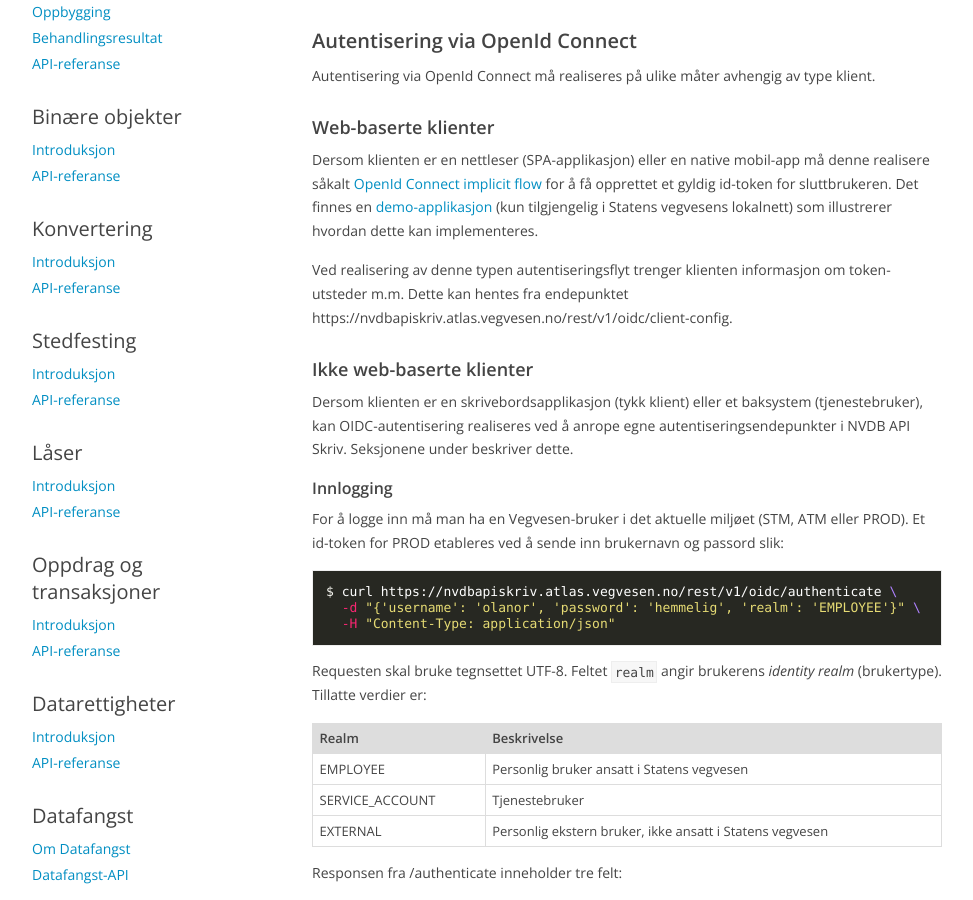
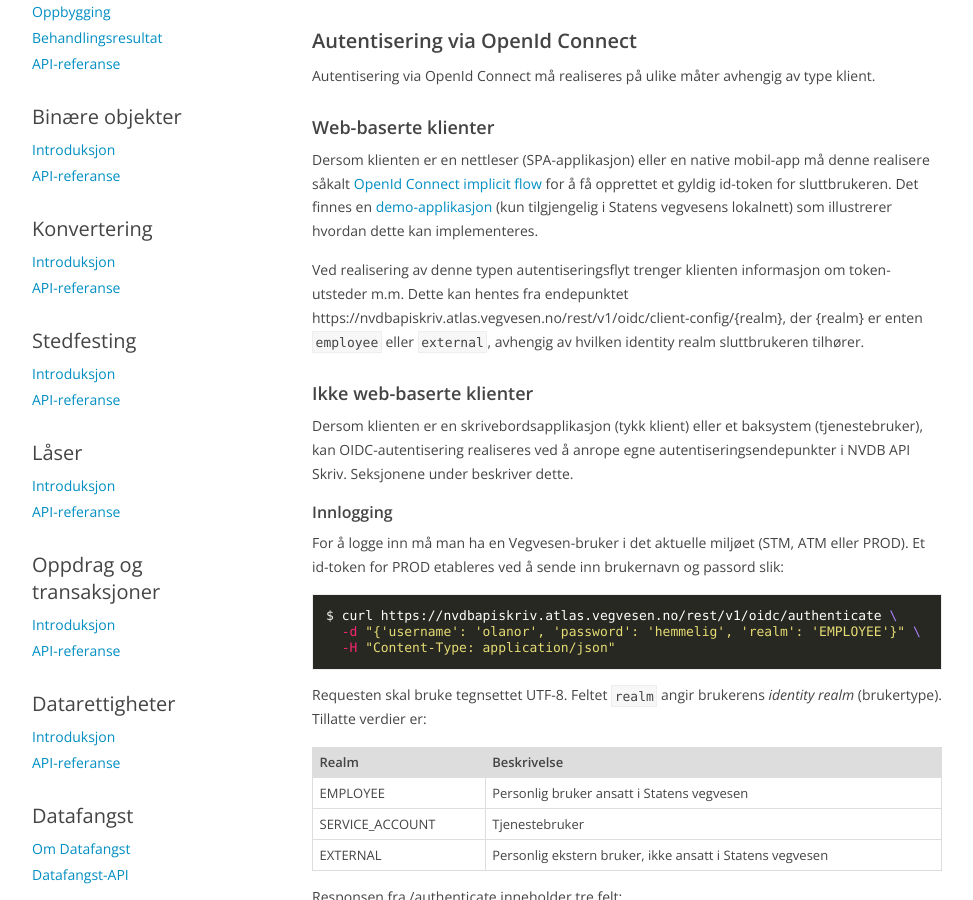
Before and after one commit to nvdb-vegdata/apiskrivdokumentasjon, a Jekyll site: the page built from autentisering.md, in a window 1280 px wide and 900 px high, scrolled down 490 px. Shown: the whole window, without its empty margins (153-1126 px from the left). Built offline with Jekyll 4.4.1, drawn with Linux system fonts in a browser that asks for light colours; our own code applies the rules of GitHub Pages for plain Markdown files.

````diff
--- a/autentisering.md
+++ b/autentisering.md
@@ -25,7 +25,8 @@ Dersom klienten er en nettleser (SPA-applikasjon) eller en native mobil-app må
 såkalt [OpenId Connect implicit flow](https://openid.net/specs/openid-connect-core-1_0.html#ImplicitFlowAuth) for å få opprettet et gyldig id-token for sluttbrukeren.
 Det finnes en [demo-applikasjon](https://atlas-docs.atlas.vegvesen.no/atlas-dokumentasjon/latest/for_utviklere/demoapplikasjon.html) (kun tilgjengelig i Statens vegvesens lokalnett) som illustrerer hvordan dette kan implementeres.
 
-Ved realisering av denne typen autentiseringsflyt trenger klienten informasjon om token-utsteder m.m. Dette kan hentes fra endepunktet https://nvdbapiskriv.atlas.vegvesen.no/rest/v1/oidc/client-config.
+Ved realisering av denne typen autentiseringsflyt trenger klienten informasjon om token-utsteder m.m. Dette kan hentes fra endepunktet https://nvdbapiskriv.atlas.vegvesen.no/rest/v1/oidc/client-config/{realm},
+der {realm} er enten ```employee``` eller ```external```, avhengig av hvilken identity realm sluttbrukeren tilhører.
 
 #### Ikke web-baserte klienter
 
````
